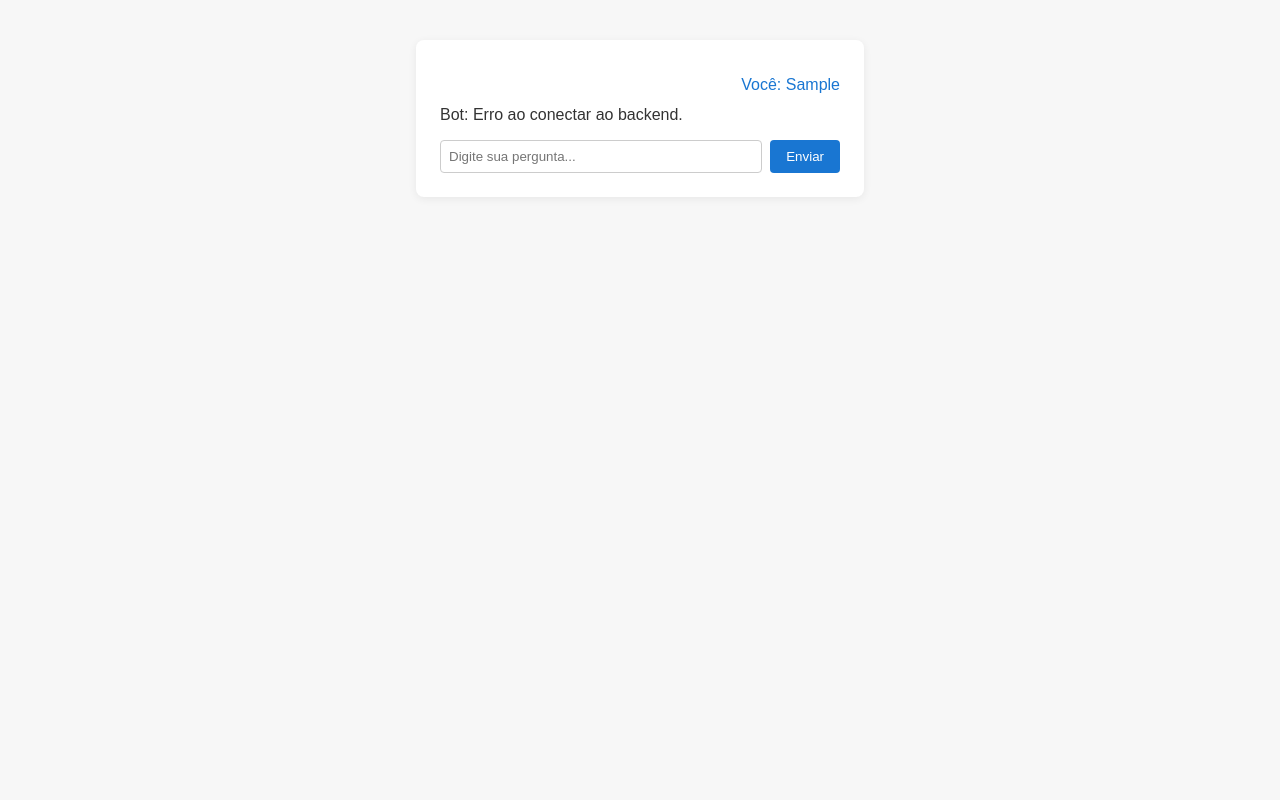
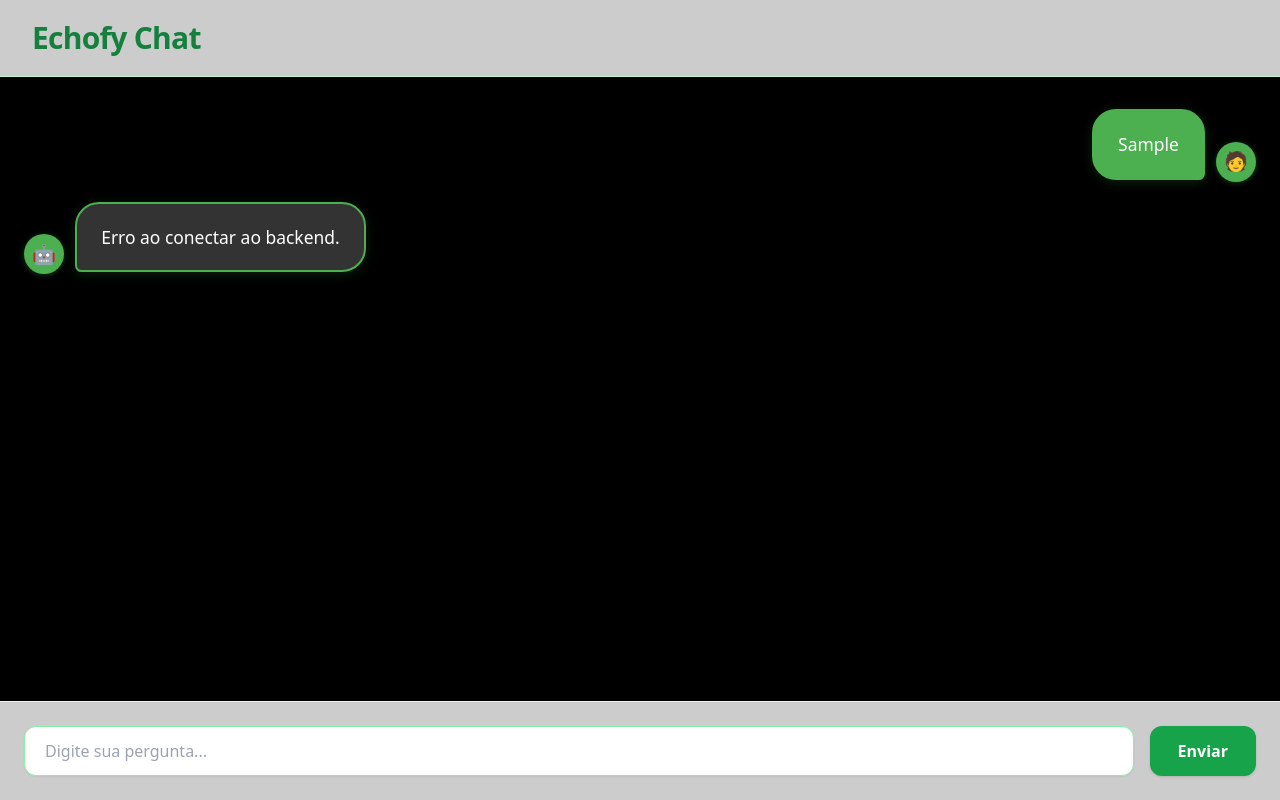
Before and after one commit to dmdlgg/echofy-ai, a plain HTML site: page frontend/static/index.html in a window 1280 px wide. Both pictures are taken after typing "Sample" into the empty fields and a click on the button "Enviar". Drawn offline with nearby package versions, Linux system fonts and the light colour scheme; no server answers.

Commit message:
melhoria no frontend

```diff
--- a/frontend/static/chat.js
+++ b/frontend/static/chat.js
@@ -1,14 +1,40 @@
 import { sendToChatEndpoint } from '../api/chatEndpoint.js';
+
 
 const chat = document.getElementById('chat');
 const form = document.getElementById('form');
 const input = document.getElementById('input');
 
+document.documentElement.classList.add('dark');
+localStorage.setItem('theme', 'dark');
+
+
 function addMsg(msg, role) {
-  const div = document.createElement('div');
-  div.className = 'mensagem ' + (role === 'user' ? 'usuario' : 'bot');
-  div.textContent = (role === 'user' ? 'Você: ' : 'Bot: ') + msg;
-  chat.appendChild(div);
+  // Estrutura com avatar
+  const wrapper = document.createElement('div');
+  wrapper.className = role === 'user' ? 'usuario' : 'bot';
+
+  const avatar = document.createElement('div');
+  avatar.className = 'avatar';
+  avatar.textContent = role === 'user' ? '🧑' : '🤖';
+
+  const bubble = document.createElement('div');
+  bubble.className = 'mensagem';
+
+  if (role === 'bot' && window.marked) {
+    bubble.innerHTML = window.marked.parse(msg);
+  } else {
+    bubble.textContent = msg;
+  }
+
+  if (role === 'user') {
+    wrapper.appendChild(bubble);
+    wrapper.appendChild(avatar);
+  } else {
+    wrapper.appendChild(avatar);
+    wrapper.appendChild(bubble);
+  }
+  chat.appendChild(wrapper);
   chat.scrollTop = chat.scrollHeight;
 }
 
@@ -21,8 +47,15 @@ form.onsubmit = async (e) => {
   addMsg('...', 'bot');
   try {
     const resposta = await sendToChatEndpoint(pergunta);
-    chat.lastChild.textContent = 'Bot: ' + resposta;
+    // Substitui a última mensagem do bot pelo markdown renderizado
+    const lastBot = chat.querySelector('.bot:last-child .mensagem');
+    if (lastBot && window.marked) {
+      lastBot.innerHTML = window.marked.parse(resposta);
+    } else if (lastBot) {
+      lastBot.textContent = resposta;
+    }
   } catch {
-    chat.lastChild.textContent = 'Bot: Erro ao conectar ao backend.';
+    const lastBot = chat.querySelector('.bot:last-child .mensagem');
+    if (lastBot) lastBot.textContent = 'Erro ao conectar ao backend.';
   }
 };
--- a/frontend/static/index.html
+++ b/frontend/static/index.html
@@ -4,16 +4,28 @@
   <meta charset="UTF-8">
   <meta name="viewport" content="width=device-width, initial-scale=1.0">
   <title>Chat Echofy</title>
+  <script>
+    tailwind.config = {
+      darkMode: 'class',
+    };
+  </script>
+  <script src="https://cdn.tailwindcss.com"></script>
   <link rel="stylesheet" href="style.css">
 </head>
 <body>
-  <div class="container">
-    <div id="chat"></div>
-    <form id="form">
-      <input type="text" id="input" placeholder="Digite sua pergunta..." required autocomplete="off" />
-      <button type="submit">Enviar</button>
+  <div class="fixed inset-0 w-full h-full flex flex-col border-none transition-colors duration-300">
+    <header class="flex items-center justify-between px-8 py-5 border-b border-green-200 dark:border-green-700 bg-white/80 dark:bg-gray-800/80 shadow-sm">
+      <h1 class="text-3xl font-extrabold text-green-700 dark:text-green-200 select-none tracking-tight">Echofy Chat</h1>
+    </header>
+    <div id="chat" class="flex-1 overflow-y-auto px-6 py-8 space-y-5 scrollbar-thin scrollbar-thumb-green-200 dark:scrollbar-thumb-green-900"></div>
+    <form id="form" class="flex gap-4 p-6 border-t border-green-100 dark:border-green-900 bg-white/80 dark:bg-gray-800/80">
+      <input type="text" id="input" placeholder="Digite sua pergunta..." required autocomplete="off"
+        class="flex-1 px-5 py-3 rounded-xl border border-green-300 dark:border-green-800 bg-white dark:bg-gray-900 text-gray-900 dark:text-gray-100 focus:outline-none focus:border-green-600 focus:bg-gray-50 dark:focus:bg-gray-800 transition-colors duration-200 shadow-sm" />
+      <button type="submit" class="px-7 py-3 rounded-xl bg-green-600 hover:bg-green-700 disabled:bg-green-300 text-white font-semibold shadow transition-colors duration-200">Enviar</button>
     </form>
   </div>
+  <!-- Marked.js para renderização de Markdown -->
+  <script src="https://cdn.jsdelivr.net/npm/marked/marked.min.js"></script>
   <script type="module" src="chat.js"></script>
 </body>
 </html>
--- a/frontend/static/style.css
+++ b/frontend/static/style.css
@@ -1,9 +1,82 @@
-body { font-family: Arial, sans-serif; background: #f7f7f7; margin: 0; padding: 0; }
-.container { max-width: 400px; margin: 40px auto; background: #fff; border-radius: 8px; box-shadow: 0 2px 8px #0001; padding: 24px; }
-.mensagem { margin: 12px 0; }
-.usuario { text-align: right; color: #1976d2; }
-.bot { text-align: left; color: #333; }
-form { display: flex; gap: 8px; margin-top: 16px; }
-input[type="text"] { flex: 1; padding: 8px; border: 1px solid #ccc; border-radius: 4px; }
-button { padding: 8px 16px; border: none; background: #1976d2; color: #fff; border-radius: 4px; cursor: pointer; }
-button:disabled { background: #aaa; }
+
+body, .dark body {
+  background: #000 !important;
+  color: #fff;
+}
+
+.mensagem {
+  display: inline-block;
+  max-width: 80%;
+  padding: 18px 24px;
+  border-radius: 1.5rem;
+  font-size: 1.09rem;
+  line-height: 1.75;
+  word-break: break-word;
+  box-shadow: 0 2px 12px #4caf5033;
+  margin-bottom: 2px;
+  position: relative;
+  border: 2px solid #4caf50;
+  background: #111;
+  color: #fff;
+}
+
+.usuario {
+  display: flex;
+  justify-content: flex-end;
+  align-items: flex-end;
+  margin-left: 56px;
+  margin-bottom: 12px;
+  gap: 0.7rem;
+}
+.usuario .mensagem {
+  background: #4caf50;
+  color: #fff;
+  border-bottom-right-radius: 0.4rem;
+  border-bottom-left-radius: 1.5rem;
+  border-top-right-radius: 1.5rem;
+  border-top-left-radius: 1.5rem;
+}
+.usuario .avatar {
+  width: 40px;
+  height: 40px;
+  background: #4caf50;
+  color: #000;
+  border-radius: 9999px;
+  display: flex;
+  align-items: center;
+  justify-content: center;
+  font-weight: bold;
+  font-size: 1.2rem;
+  box-shadow: 0 1px 6px #4caf5055;
+}
+
+.bot {
+  display: flex;
+  justify-content: flex-start;
+  align-items: flex-end;
+  margin-right: 56px;
+  margin-bottom: 12px;
+  gap: 0.7rem;
+}
+.bot .mensagem {
+  background: #333;
+  color: #fff;
+  border: 2px solid #4caf50;
+  border-bottom-left-radius: 0.4rem;
+  border-bottom-right-radius: 1.5rem;
+  border-top-right-radius: 1.5rem;
+  border-top-left-radius: 1.5rem;
+}
+.bot .avatar {
+  width: 40px;
+  height: 40px;
+  background: #4caf50;
+  color: #000;
+  border-radius: 9999px;
+  display: flex;
+  align-items: center;
+  justify-content: center;
+  font-weight: bold;
+  font-size: 1.2rem;
+  box-shadow: 0 1px 6px #4caf5055;
+}
```
Also changed, not shown: 1 other file.
